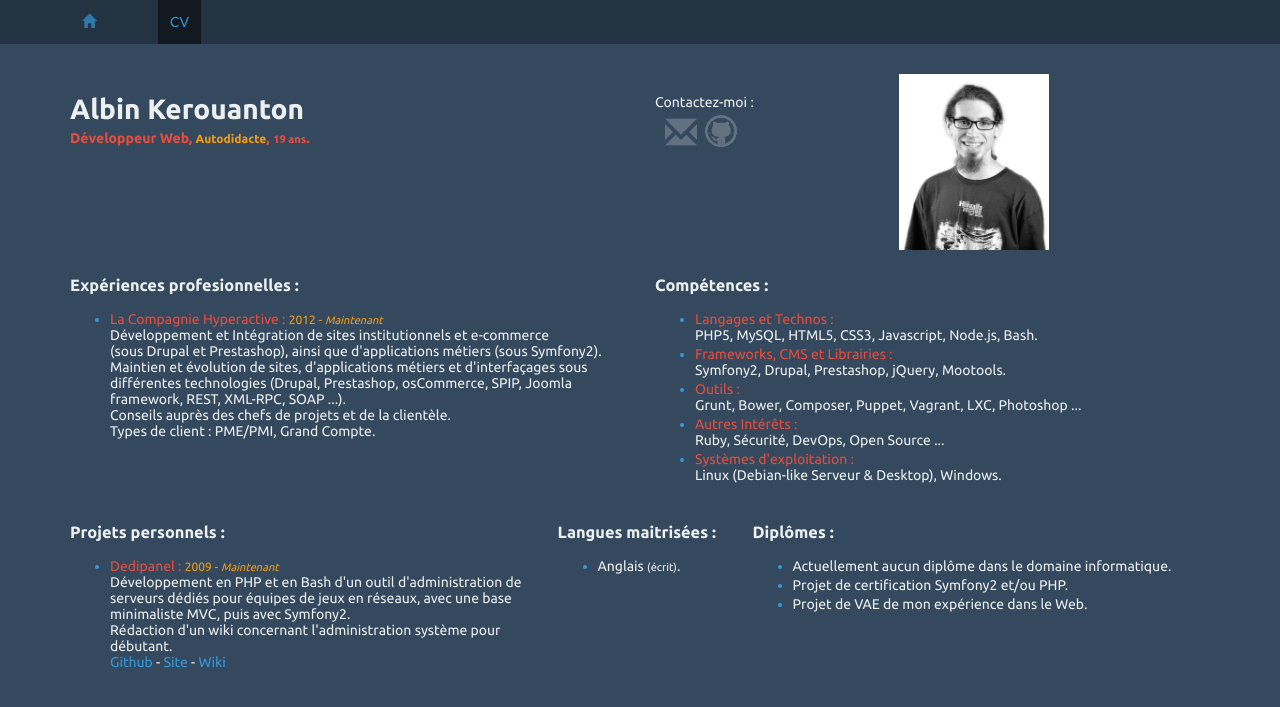
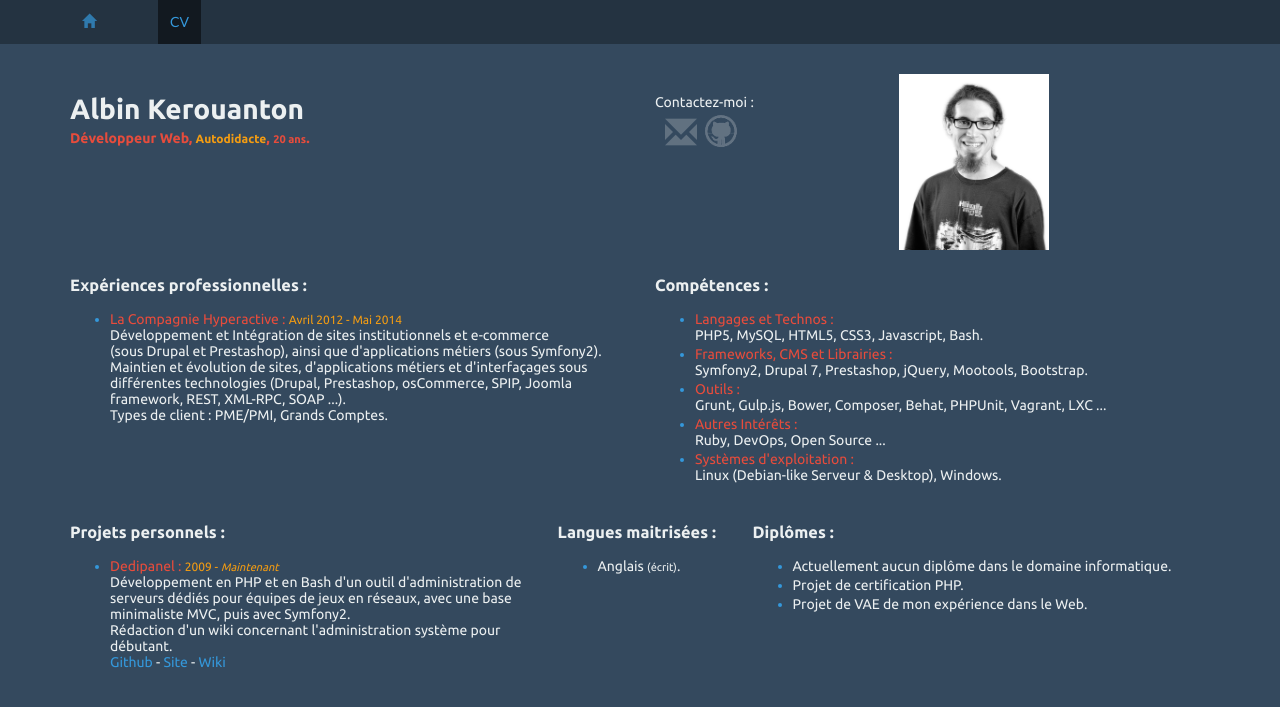
Before and after one commit to NiR-/akerouanton-name, a Jekyll site: the page built from cv.html, in a window 1280 px wide. Shown: the top 707 px of the page. Built offline with Jekyll 4.4.1, drawn with Linux system fonts in a browser that asks for light colours; Markdown is read by kramdown in place of the engine named in the settings.

Commit message:
Ajout date fin LCH, modif age & outils.

```diff
--- a/cv.html
+++ b/cv.html
@@ -10,7 +10,7 @@ menu_item: cv
 		<div class="jumbotron">
 			<h1>Albin Kerouanton</h1>
 
-			<p>Développeur Web, <span class="small">Autodidacte</span>, <span class="smaller">19 ans</span>.</p>
+			<p>Développeur Web, <span class="small">Autodidacte</span>, <span class="smaller">20 ans</span>.</p>
 		</div>
 	</div>
 	<div class="intro2">
@@ -34,16 +34,16 @@ menu_item: cv
 
 <div class="row">
 	<div id="xp-pro">
-		<h3>Expériences profesionnelles :</h3>
+		<h3>Expériences professionnelles :</h3>
 		<ul>
 			<li>
 				<label for="lch">
 					La Compagnie Hyperactive :
-					<span class="date">2012 - <i class="smaller">Maintenant</i></span>
+					<span class="date">Avril 2012 - Mai 2014</span>
 				</label>
 				<p id="lch">
-					Développement et Intégration de sites institutionnels et e-commerce (sous&nbsp;Drupal et Prestashop), ainsi que d'applications métiers (sous&nbsp;Symfony2).<br />Maintien et évolution de sites, d'applications métiers et d'interfaçages sous différentes technologies (Drupal,&nbsp;Prestashop, osCommerce, SPIP, Joomla framework, REST, XML-RPC, SOAP ...).<br />Conseils auprès des chefs de projets et de la clientèle.<br />
-					Types de client : PME/PMI, Grand Compte.
+					Développement et Intégration de sites institutionnels et e-commerce (sous&nbsp;Drupal et Prestashop), ainsi que d'applications métiers (sous&nbsp;Symfony2).<br />Maintien et évolution de sites, d'applications métiers et d'interfaçages sous différentes technologies (Drupal,&nbsp;Prestashop, osCommerce, SPIP, Joomla framework, REST, XML-RPC, SOAP ...).<br />
+					Types de client : PME/PMI, Grands Comptes.
 				</p>
 			</li>
 		</ul>
@@ -54,19 +54,19 @@ menu_item: cv
 		<ul>
 			<li>
 				<label for="languages">Langages et Technos :</label><br />
-				<span id="languages">PHP5, MySQL, HTML5, CSS3, Javascript, Node.js, Bash.</span>
+				<span id="languages">PHP5, MySQL, HTML5, CSS3, Javascript, Bash.</span>
 			</li>
 			<li>
 				<label for="frameworks-cms">Frameworks, CMS et Librairies :</label><br />
-				<span id="framework-cms">Symfony2, Drupal, Prestashop, jQuery, Mootools.</span>
+				<span id="framework-cms">Symfony2, Drupal 7, Prestashop, jQuery, Mootools, Bootstrap.</span>
 			</li>
 			<li>
 				<label for="outils">Outils :</label><br />
-				<span id="outils">Grunt, Bower, Composer, Puppet, Vagrant, LXC, Photoshop ...</span>
+				<span id="outils">Grunt, Gulp.js, Bower, Composer, Behat, PHPUnit, Vagrant, LXC ...</span>
 			</li>
 			<li>
 				<label for="interets-info">Autres Intérêts :</label><br />
-				<span id="interets-info">Ruby, Sécurité, DevOps, Open Source ...</span>
+				<span id="interets-info">Ruby, DevOps, Open Source ...</span>
 			</li>
 			<li>
 				<label for="os">Systèmes d'exploitation :</label><br />
@@ -104,7 +104,7 @@ menu_item: cv
 		<h3>Diplômes :</h3>
 		<ul>
 			<li><span>Actuellement aucun diplôme dans le domaine informatique.</span></li>
-			<li><span>Projet de certification Symfony2 et/ou PHP.</span></li>
+			<li><span>Projet de certification PHP.</span></li>
 			<li><span>Projet de VAE de mon expérience dans le Web.</span></li>
 		</ul>
 	</div>
```
